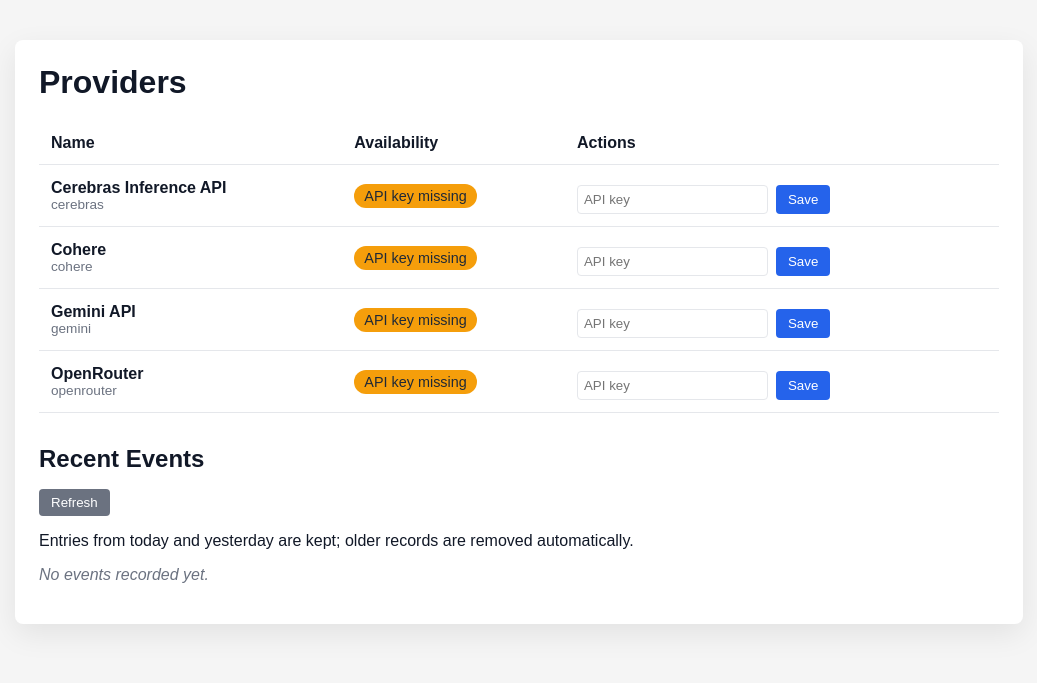
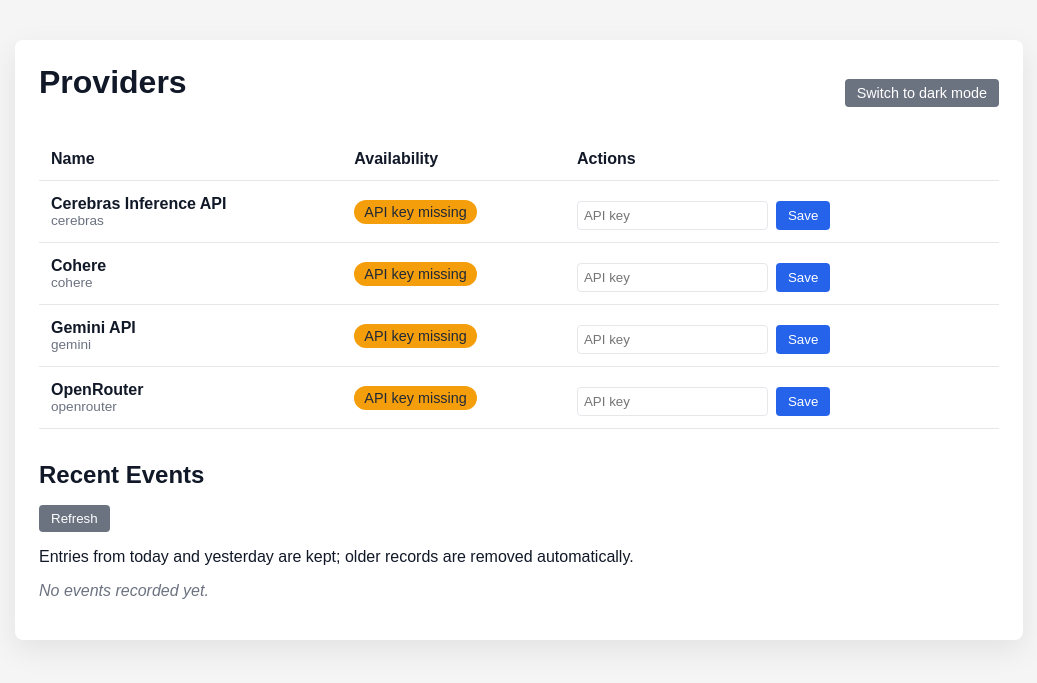
Before and after one commit to ViktorScheplyagin/trial_api_orchestrator, a FastAPI app: page / in a window 1280 px wide. Shown: the top 683 px of the page, without its empty margins (121-1158 px from the left). Run offline with FastAPI, Linux system fonts and the light colour scheme; data that the repository does not hold is empty.

Commit message:
Add dark Theme

```diff
--- a/app/static/css/styles.css
+++ b/app/static/css/styles.css
@@ -68,6 +68,10 @@
 
 html[data-theme="dark"] {
     color-scheme: dark;
+}
+
+html[data-theme="light"] {
+    color-scheme: light;
 }
 
 .container {
--- a/app/templates/providers.html
+++ b/app/templates/providers.html
@@ -7,7 +7,12 @@
 </head>
 <body>
     <main class="container">
-        <h1>Providers</h1>
+        <div class="toolbar">
+            <h1>Providers</h1>
+            <div class="theme-toggle">
+                <button type="button" id="theme-toggle" class="secondary" aria-pressed="false">Switch to dark mode</button>
+            </div>
+        </div>
         <table>
             <thead>
                 <tr>
@@ -117,9 +122,84 @@
     </main>
     <script>
         document.addEventListener('DOMContentLoaded', function () {
+            var themeToggleButton = document.getElementById('theme-toggle');
             var refreshButton = document.getElementById('refresh-events');
             var eventsContent = document.getElementById('events-content');
             var eventsStatus = document.getElementById('events-status');
+
+            var THEME_STORAGE_KEY = 'trial-api-orchestrator-theme';
+            var currentTheme = null;
+
+            function readStoredTheme() {
+                try {
+                    var value = window.localStorage.getItem(THEME_STORAGE_KEY);
+                    if (value === 'dark' || value === 'light') {
+                        return value;
+                    }
+                } catch (err) {
+                    // localStorage is unavailable (e.g., private browsing)
+                }
+                return null;
+            }
+
+            function persistTheme(theme) {
+                try {
+                    window.localStorage.setItem(THEME_STORAGE_KEY, theme);
+                } catch (err) {
+                    // Fall back to session-only theme if storage fails.
+                }
+            }
+
+            function systemPreferredTheme() {
+                if (window.matchMedia && window.matchMedia('(prefers-color-scheme: dark)').matches) {
+                    return 'dark';
+                }
+                return 'light';
+            }
+
+            function applyTheme(theme) {
+                var resolvedTheme = theme === 'dark' ? 'dark' : 'light';
+                currentTheme = resolvedTheme;
+
+                document.documentElement.setAttribute('data-theme', resolvedTheme);
+
+                if (themeToggleButton) {
+                    var nextLabel = resolvedTheme === 'dark' ? 'Switch to light mode' : 'Switch to dark mode';
+                    themeToggleButton.textContent = nextLabel;
+                    themeToggleButton.setAttribute('aria-label', nextLabel);
+                    themeToggleButton.setAttribute('aria-pressed', resolvedTheme === 'dark' ? 'true' : 'false');
+                }
+            }
+
+            var storedTheme = readStoredTheme();
+            var hasStoredTheme = storedTheme !== null;
+
+            applyTheme(storedTheme || systemPreferredTheme());
+
+            if (themeToggleButton) {
+                themeToggleButton.addEventListener('click', function () {
+                    var nextTheme = currentTheme === 'dark' ? 'light' : 'dark';
+                    applyTheme(nextTheme);
+                    persistTheme(nextTheme);
+                    hasStoredTheme = true;
+                });
+            }
+
+            if (!hasStoredTheme && window.matchMedia) {
+                var themeMediaQuery = window.matchMedia('(prefers-color-scheme: dark)');
+                var handlePreferenceChange = function (event) {
+                    if (hasStoredTheme) {
+                        return;
+                    }
+                    applyTheme(event.matches ? 'dark' : 'light');
+                };
+
+                if (typeof themeMediaQuery.addEventListener === 'function') {
+                    themeMediaQuery.addEventListener('change', handlePreferenceChange);
+                } else if (typeof themeMediaQuery.addListener === 'function') {
+                    themeMediaQuery.addListener(handlePreferenceChange);
+                }
+            }
 
             function formatTimestamp(value) {
                 if (!value) {
```
